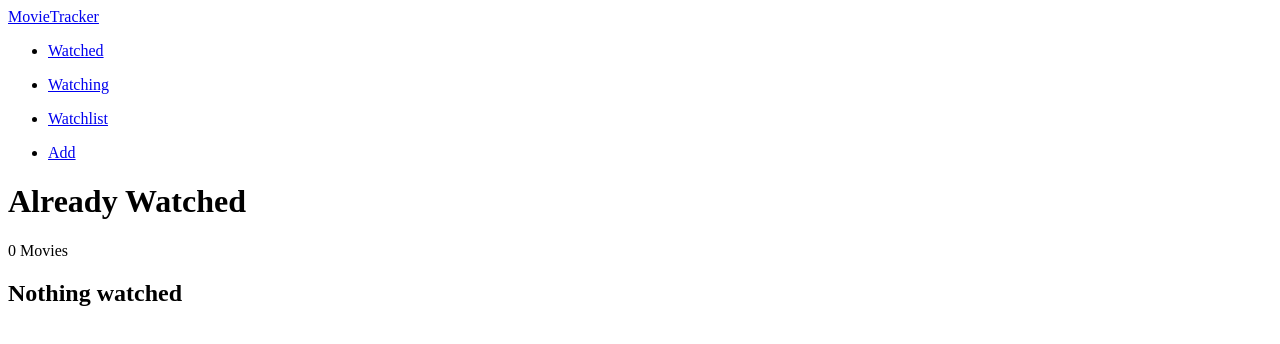
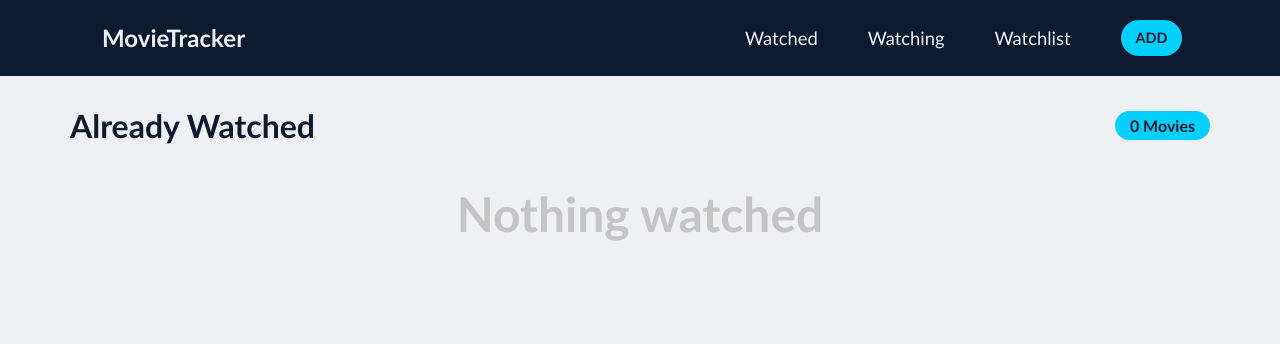
Before and after one commit to nicktran12/Watchlist, a React (Create React App) app: page /watched in a window 1280 px wide. Shown: the top 344 px of the page. Built offline with nearby package versions, Linux system fonts and the light colour scheme.

Commit message:
add page design

```diff
--- a/src/App.css
+++ b/src/App.css
@@ -0,0 +1,307 @@
+:root {
+    --primary: #0d192e;
+    --secondary: #03cffc;
+    --white: #eef0f4;
+}
+
+html {
+    font-family: "Trebuchet MS";
+    overflow-y: scroll;
+}
+
+body {
+    background-color: var(--white);
+    padding: 0;
+    margin: 0;
+}
+
+.container {
+    padding-right: 15px;
+    padding-left: 15px;
+    margin-right: auto;
+    margin-left: auto;
+}
+
+@media (min-width: 768px) {
+    .container {
+      width: 750px;
+    }
+}
+
+@media (min-width: 992px) {
+    .container {
+      width: 970px;
+    }
+}
+
+@media (min-width: 1200px) {
+    .container {
+      width: 1170px;
+    }
+}
+
+*,
+*:before,
+*:after {
+    box-sizing: border-box;
+}
+
+header {
+    background-color: var(--primary);
+}
+
+header .inner-content {
+    display: flex;
+    justify-content: space-between;
+    align-items: center;
+    padding: 20px 0;
+}
+
+header a {
+    color: var(--white);
+    font-size: 1.15rem;
+    text-decoration: none;
+    transition: all 0.2s ease;
+}
+
+header a:hover {
+    opacity: 0.5;
+}
+
+header .brand a {
+    font-weight: 700;
+    font-size: 1.5rem;
+    margin-left: 32px;
+    margin-right: 500px;
+}
+
+header .nav-links {
+    padding: 0;
+    margin: 0;
+    list-style: none;
+    display: flex;
+    margin-right: 50px;
+}
+
+header .nav-links li {
+    display: inline-block;
+}
+
+.btn {
+    padding: 10px 15px;
+    background-color: var(--secondary);
+    color: var(--primary);
+    border-radius: 999px;
+    text-transform: uppercase;
+    font-weight: 600;
+    display: inline-block;
+    border: none;
+    font-size: 0.9rem;
+    transition: all 0.3s ease;
+    line-height: 1.1;
+}
+
+.btn:hover {
+    background-color: #1f7e93;
+    opacity: 1;
+    cursor: pointer;
+}
+
+.btn:disabled {
+    pointer-events: none;
+    opacity: 0.5;
+}
+
+input:focus {
+    outline: none;
+}
+
+.add-content {
+    padding: 50px 0;
+    max-width: 600px;
+    margin: 0 auto;
+}
+
+.add-content .input-wrapper input {
+    width: 62%;
+    background-color: var(--primary);
+    padding: 10px;
+    border-radius: 5px;
+    border: none;
+    color: var(--white);
+    font-size: 1.25rem;
+    margin-right: 5px;
+}
+
+#search-btn {
+    margin-right: 5px;
+}
+
+.results {
+    padding: 0;
+    margin: 0;
+    margin-top: 20px;
+}
+
+.results li {
+    list-style: none;
+}
+
+.result-card {
+    display: flex;
+    margin-bottom: 20px;
+}
+
+.result-card .poster-wrapper img {
+    border-radius: 5px;
+}
+
+.result-card .poster-wrapper img .filler-poster {
+    width: 75px;
+    height: 113px;
+    background-color: #dbdada;
+    border-radius: 5px;
+    margin-right: 15px;
+    display: block;
+    color: transparent;
+}
+
+.result-card .info {
+    display: flex;
+    flex-direction: column;
+}
+
+.result-card .info .title {
+    font-size: 1.25rem;
+    color: var(--primary);
+    font-weight: 600;
+    margin-top: 35px;
+    margin-left: 10px;
+    margin-bottom: 20px;
+}
+
+.result-card .info .overview {
+    font-size: 0.95rem;
+    font-weight: 300;
+    color: var(--primary);
+    margin-left: 10px;
+    margin-bottom: 60px;
+}
+
+.info .header {
+    margin: 0px;
+}
+
+.controls {
+    margin-left: 15px;
+    margin-bottom: 25px;
+}
+
+.result-card .controls button {
+    margin-right: 2.5px;
+}
+
+.movie-page {
+    padding: 30px 0;
+}
+
+.movie-page .header {
+    display: flex;
+    align-items: center;
+    justify-content: space-between;
+    margin-bottom: 30px;
+}
+
+.count-pill {
+    display: block;
+    background-color: var(--secondary);
+    padding: 5px 15px;
+    font-size: 1rem;
+    font-weight: 600;
+    border-radius: 999px;
+    color: var(--primary);
+}
+
+.movie-page .heading {
+    color: var(--primary);
+    margin: 0;
+}
+
+.movie-grid {
+    display: grid;
+    grid-template-columns: repeat(3, 1fr);
+    grid-gap: 30px;
+}
+
+@media (min-width: 992px) {
+    .movie-grid {
+      grid-template-columns: repeat(5, 1fr);
+    }
+}
+
+.card-list {
+    width: 100%;
+    border-radius: 5px;
+    overflow: hidden;
+    position: relative;
+    border: 0;
+    display: block;
+}
+
+.card-list img {
+    width: 100%;
+    display: block;
+}
+
+.card-list .overlay {
+    position: absolute;
+    top: 0;
+    left: 0;
+    width: 100%;
+    height: 100%;
+    border: 2px solid transparent;
+    transition: all 0.3s ease;
+}
+
+.card-list:hover .overlay {
+    border: 3px solid var(--secondary);
+}
+
+.card-list .inner-card-controls {
+    display: inline;
+    background-color: red;
+    position: absolute;
+    bottom: 20px;
+    left: 50%;
+    transform: translateX(-50%);
+    background: rgba(0, 0, 0, 0.8);
+    border-radius: 5px;
+    padding: 3px;
+    opacity: 0;
+    transition: all 0.3s ease;
+}
+
+.card-list:hover .inner-card-controls {
+    opacity: 1;
+}
+
+.ctrl-btn {
+    color: #fefefe;
+    background-color: transparent;
+    border: none;
+    transition: all 0.3s ease;
+    font-size: 1.25rem;
+    padding: 5px;
+    margin: 0;
+}
+
+.ctrl-btn:hover {
+    color: var(--secondary);
+    cursor: pointer;
+}
+
+.movie-page .no-movies {
+    color: #c4c4c4;
+    font-size: 3rem;
+    text-align: center;
+}
--- a/src/components/Add.js
+++ b/src/components/Add.js
@@ -9,6 +9,9 @@ export const Add = () => {
   const [results1, setResults1] = useState([]);
   const [results2, setResults2] = useState([]);
 
+  const [movieDisabled, setMovieDisabled] = useState(false);
+  const [tvDisabled, setTVDisabled] = useState(false);
+
   const onChange = e => {
     e.preventDefault();
 
@@ -17,10 +20,14 @@ export const Add = () => {
       setShow(true)
     else
       setShow(false)
+      setMovieDisabled(false)
+      setTVDisabled(false)
   }
 
   const movieChange = e => {
     setResults2([]);
+    setTVDisabled(false);
+    setMovieDisabled(true)
 
     fetch(`https://api.themoviedb.org/3/search/movie?api_key=${process.env.REACT_APP_TMDB_KEY}&language=en-US&page=1&include_adult=false&query=${query}`)
     .then(res => res.json()
@@ -35,6 +42,8 @@ export const Add = () => {
 
   const tvChange = e => {
     setResults1([]);
+    setMovieDisabled(false);
+    setTVDisabled(true);
 
     fetch(`https://api.themoviedb.org/3/search/tv?api_key=${process.env.REACT_APP_TMDB_KEY}&language=en-US&page=1&include_adult=false&query=${query}`)
     .then(res => res.json()
@@ -59,12 +68,12 @@ export const Add = () => {
             />
 
             {show &&
-              <button className="btn" onClick={() => {movieChange()}}>
+              <button id="search-btn" className="btn" onClick={() => {movieChange()}} disabled={movieDisabled}>
                 Movies
               </button>
             }
             {show &&
-              <button className="btn" onClick={() => {tvChange()}}>
+              <button id="search-btn" className="btn" onClick={() => {tvChange()}} disabled={tvDisabled}>
                 TV shows
               </button>
             }
--- a/src/components/MovieCard.js
+++ b/src/components/MovieCard.js
@@ -38,19 +38,19 @@ export const MovieCard = ({movie}) => {
                     <button className="btn"
                     disabled={watchedDisabled}
                     onClick={() => addMovieToWatched(movie)}>
-                        Add to Watched
+                        Watched
                     </button>
 
                     <button className="btn"
                     disabled={watchingDisabled}
                     onClick={() => addMovieToWatching(movie)}>
-                        Add to Watching
+                        Watching
                     </button>
 
                     <button className="btn"
                     disabled={watchlistDisabled}
                     onClick={() => addMovieToWatchlist(movie)}>
-                        Add to Watchlist
+                        Watchlist
                     </button>
                 </div>
             </div>
--- a/src/components/TVCard.js
+++ b/src/components/TVCard.js
@@ -38,19 +38,19 @@ export const TVCard = ({tv}) => {
                     <button className="btn"
                     disabled={watchedDisabled}
                     onClick={() => addMovieToWatched(tv)}>
-                        Add to Watched
+                        Watched
                     </button>
 
                     <button className="btn"
                     disabled={watchingDisabled}
                     onClick={() => addMovieToWatching(tv)}>
-                        Add to Watching
+                        Watching
                     </button>
 
                     <button className="btn"
                     disabled={watchlistDisabled}
                     onClick={() => addMovieToWatchlist(tv)}>
-                        Add to Watchlist
+                        Watchlist
                     </button>
                 </div>
             </div>
```
